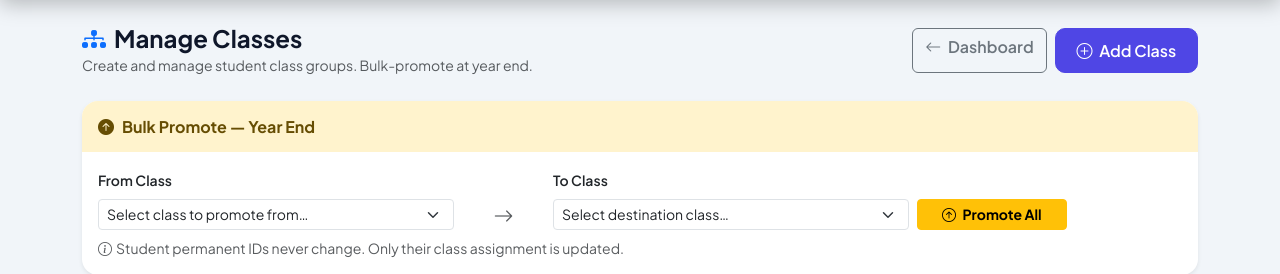
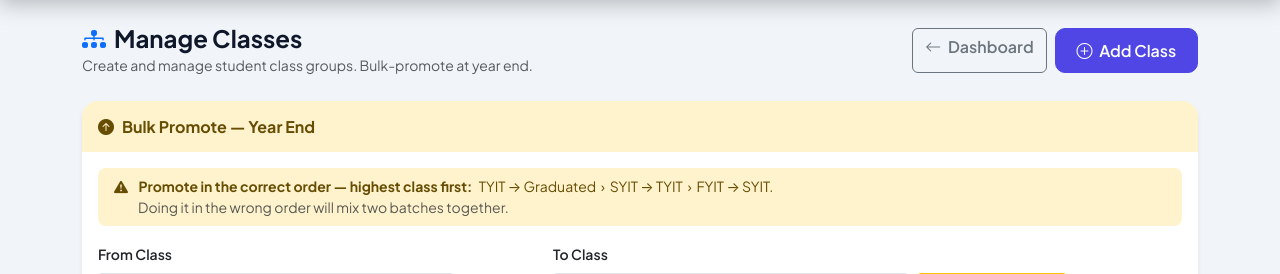
Before and after one commit to vy-vishalyadav/online-exam-system, a PHP site: page /admin/manage-classes.php in a window 1280 px wide. Shown: the part 92-366 px from the top of the page. Run offline with PHP 8.4, Linux system fonts and the light colour scheme; the visitor is signed in with stand-in values (Sample User, id 1); data comes from the database, SQL or seed files in the repository; data that the repository does not hold is empty.

Commit message:
Add year-end promote order warning on manage-classes page

```diff
--- a/admin/manage-classes.php
+++ b/admin/manage-classes.php
@@ -162,6 +162,12 @@ while ($row = mysqli_fetch_assoc($classes_res)) $classes[] = $row;
         <h6 class="fw-bold mb-0 text-warning-emphasis"><i class="bi bi-arrow-up-circle-fill me-2"></i>Bulk Promote — Year End</h6>
     </div>
     <div class="card-body py-3">
+        <div class="alert alert-warning border-0 rounded-3 mb-3 py-2 px-3 small">
+            <i class="bi bi-exclamation-triangle-fill me-2"></i>
+            <strong>Promote in the correct order — highest class first:</strong>
+            <span class="ms-1">TYIT → Graduated &nbsp;›&nbsp; SYIT → TYIT &nbsp;›&nbsp; FYIT → SYIT.</span>
+            <br><span class="text-muted ms-4">Doing it in the wrong order will mix two batches together.</span>
+        </div>
         <form method="POST" class="row g-2 align-items-end" onsubmit="return confirm('Move ALL students from selected class to another? This cannot be undone easily.')">
             <input type="hidden" name="csrf_token" value="<?php echo htmlspecialchars($_SESSION['csrf_token']); ?>">
             <input type="hidden" name="action" value="promote_class">
```
